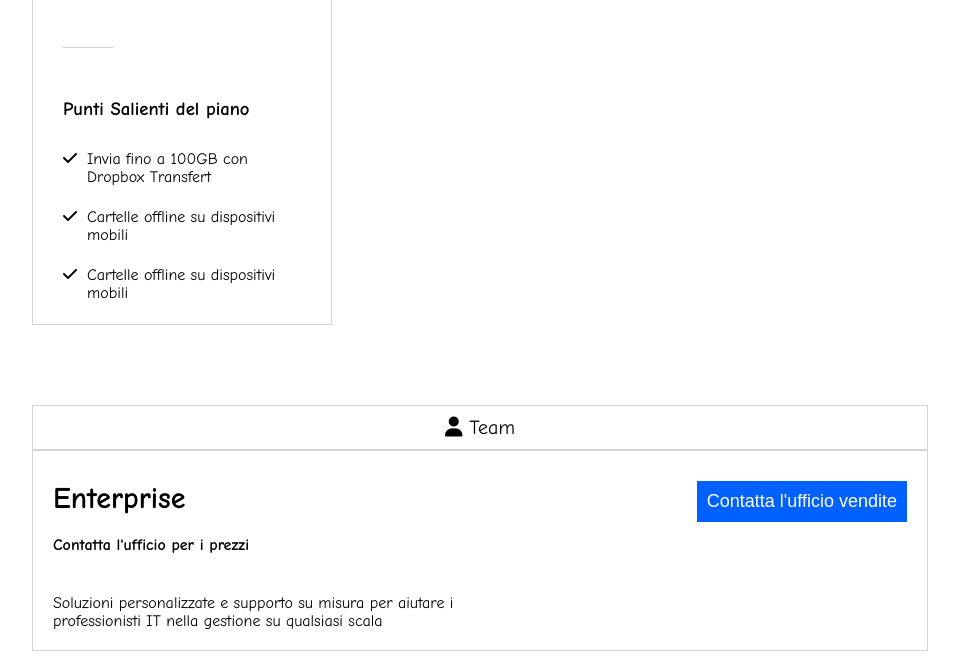
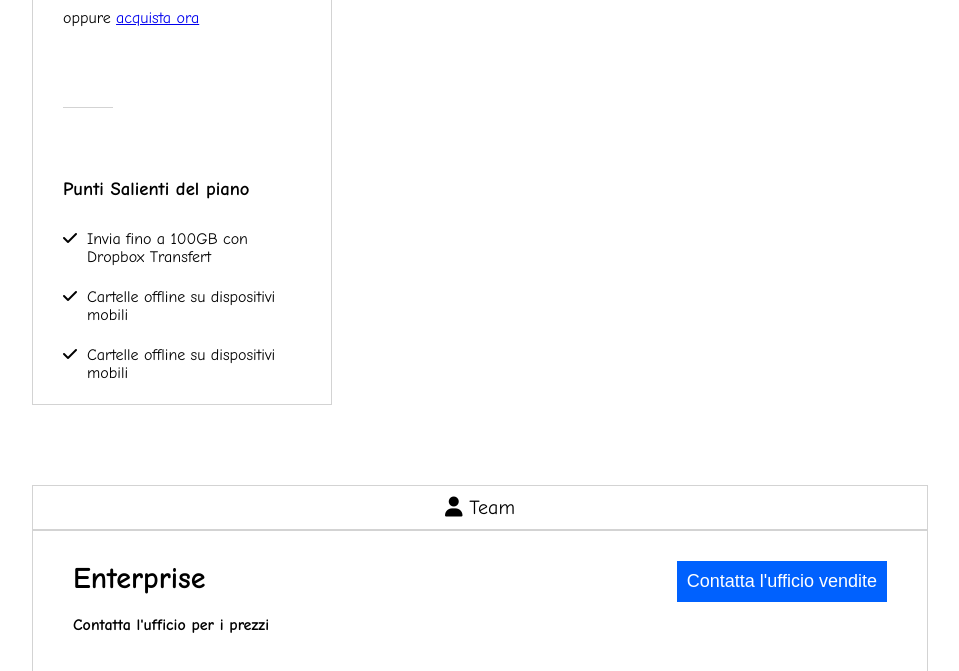
Before and after one commit to LucaGarizio/htmlcss-dropbox, a plain HTML site: page index.html in a window 1280 px wide. Shown: the part 2692-3363 px from the top of the page, without its empty margins (160-1119 px from the left). Drawn offline with Linux system fonts and the light colour scheme.

Commit message:
sezione 5 controllata

```diff
--- a/css/style.css
+++ b/css/style.css
@@ -253,8 +253,8 @@ button:hover{
     align-items: flex-start;
 }
 
-.row-display-cx p{
-    margin-bottom: 20px;
+.row-display-cx{
+    margin-bottom: 100px;
 }
 
 .icon{
@@ -270,21 +270,20 @@ button:hover{
     display: flex;
     justify-content: flex-end;
     align-items: flex-start;
+    padding: 30px 40px 0 0;
 }
 
 .col-2-sx{
-    padding: 30px 0 0 20px;
+    padding: 30px 40px 20px;
 }
 
-.col-2-dx{
-    padding: 30px 20px 0 0;
-}
 
 .col-2 h4{
     margin: 20px 0 40px 0;
 }
 
 /* sezione 3 */
+
 
 .col-2-img{
     flex-basis: 50%;
@@ -302,17 +301,21 @@ button:hover{
     min-width: 300px;
 }
 
+
 .col-2-text p{
     margin: 20px 0 30px 0;
 }
 
 .col-2-text button{
     color: black;
-    background-color: transparent;
+
 }
 
 /* section 4 */
 
+.row-display-sb h3{
+    padding-top: 20px;
+}
 .col-3 img{
     width: 100%;
     min-width: 300px;
@@ -364,6 +367,7 @@ button:hover{
 /* large row 2 */
 .large-row-col{
     display: flex;
+    justify-content: space-around;
     width: 70%;
     margin: 0 auto;
 }
```
Also changed, not shown: index.html (+0 -1 lines).
